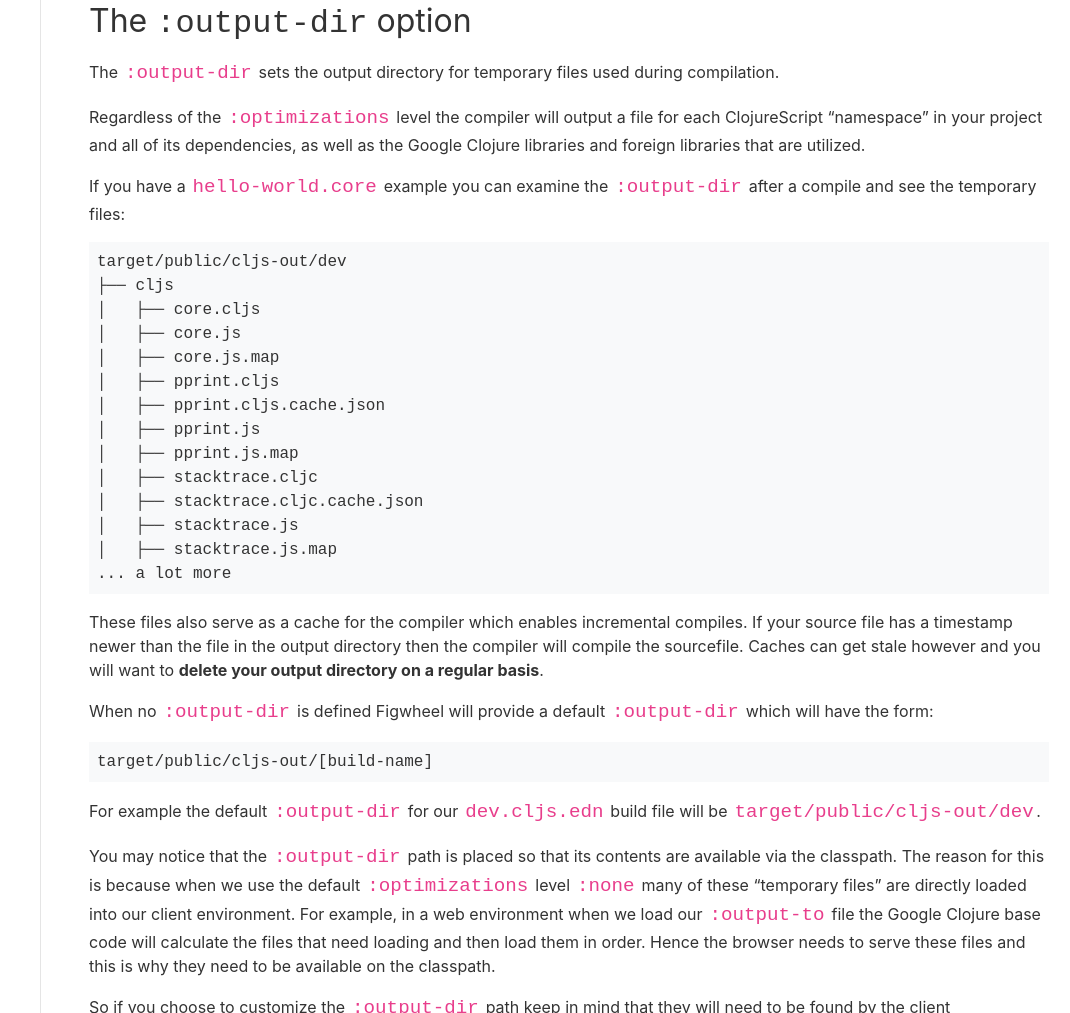
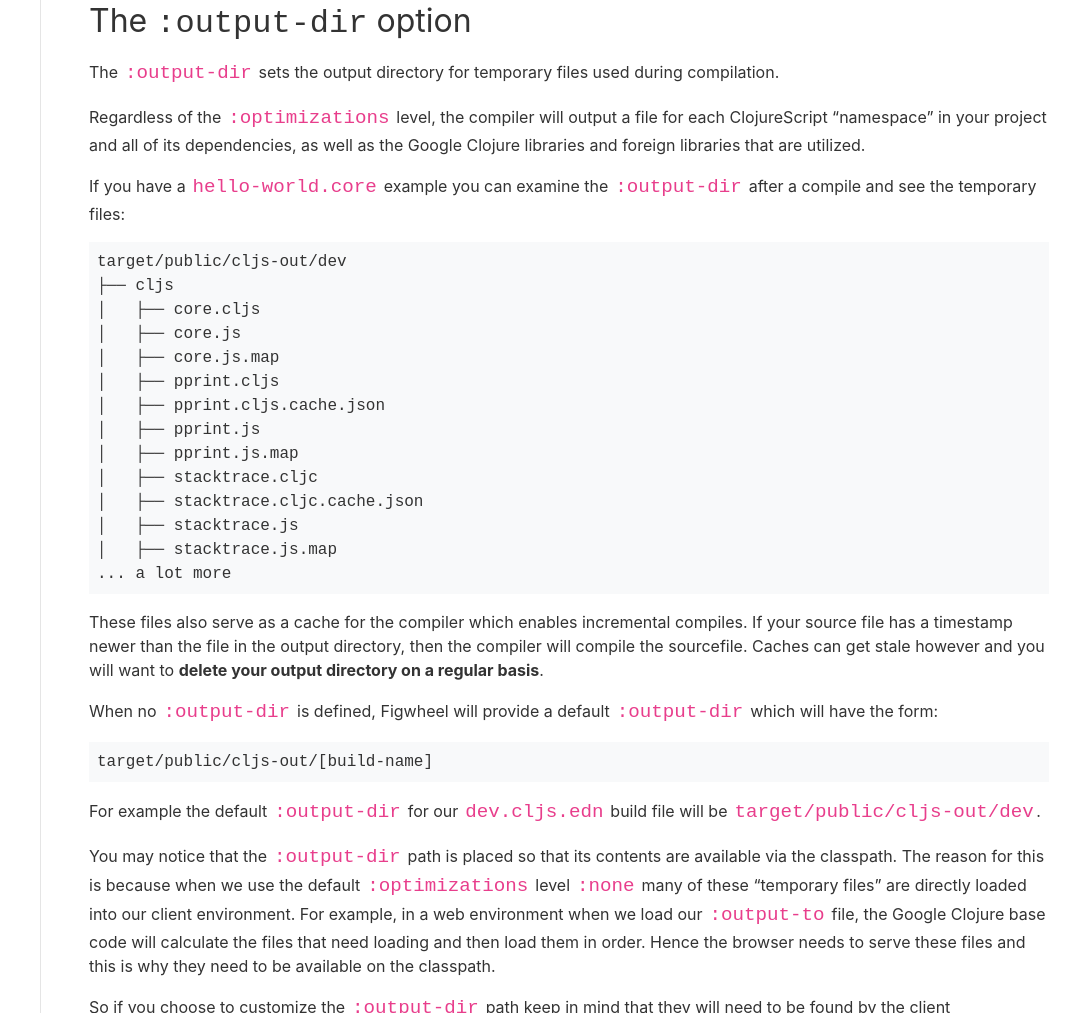
Before and after one commit to bhauman/figwheel-main, a Jekyll site: the page built from docs/docs/compile_config.md, in a window 1280 px wide and 1400 px high, scrolled down 2319 px. Shown: the part 153-1166 px from the top of the window, without its empty margins (210-1280 px from the left). Built offline with Jekyll 4.4.1, drawn with Linux system fonts in a browser that asks for light colours; some of the changed text lies outside the part shown.

Commit message:
Fixed typos.
Did a wee bit of editing (typos, punctuation etc)

````diff
--- a/docs/docs/compile_config.md
+++ b/docs/docs/compile_config.md
@@ -79,7 +79,7 @@
    [stop-builds start-builds build-once reset clean status]])}
 ```
 
-As you can see there are two sections one displaying the current
+As you can see there are two sections; one displaying the current
 **config options for Figwheel** and one displaying the **final compile
 options** to be sent to the ClojureScript compiler.
 
@@ -127,7 +127,7 @@
 The `:output-dir` sets the output directory for temporary files used
 during compilation.
 
-Regardless of the `:optimizations` level the compiler will output a
+Regardless of the `:optimizations` level, the compiler will output a
 file for each ClojureScript "namespace" in your project and all of its
 dependencies, as well as the Google Clojure libraries and foreign
 libraries that are utilized.
@@ -154,11 +154,11 @@
 
 These files also serve as a cache for the compiler which enables
 incremental compiles. If your source file has a timestamp newer than
-the file in the output directory then the compiler will compile the
+the file in the output directory, then the compiler will compile the
 sourcefile. Caches can get stale however and you will want to **delete
 your output directory on a regular basis**.
 
-When no `:output-dir` is defined Figwheel will provide a default
+When no `:output-dir` is defined, Figwheel will provide a default
 `:output-dir` which will have the form:
 
 ```
@@ -173,7 +173,7 @@
 because when we use the default `:optimizations` level `:none` many of
 these "temporary files" are directly loaded into our client
 environment. For example, in a web environment when we load our
-`:output-to` file the Google Clojure base code will calculate the
+`:output-to` file, the Google Clojure base code will calculate the
 files that need loading and then load them in order. Hence the browser
 needs to serve these files and this is why they need to be available on
 the classpath.
````
Also changed, not shown: other parts of docs/docs/compile_config.md (+7 -7 lines).
